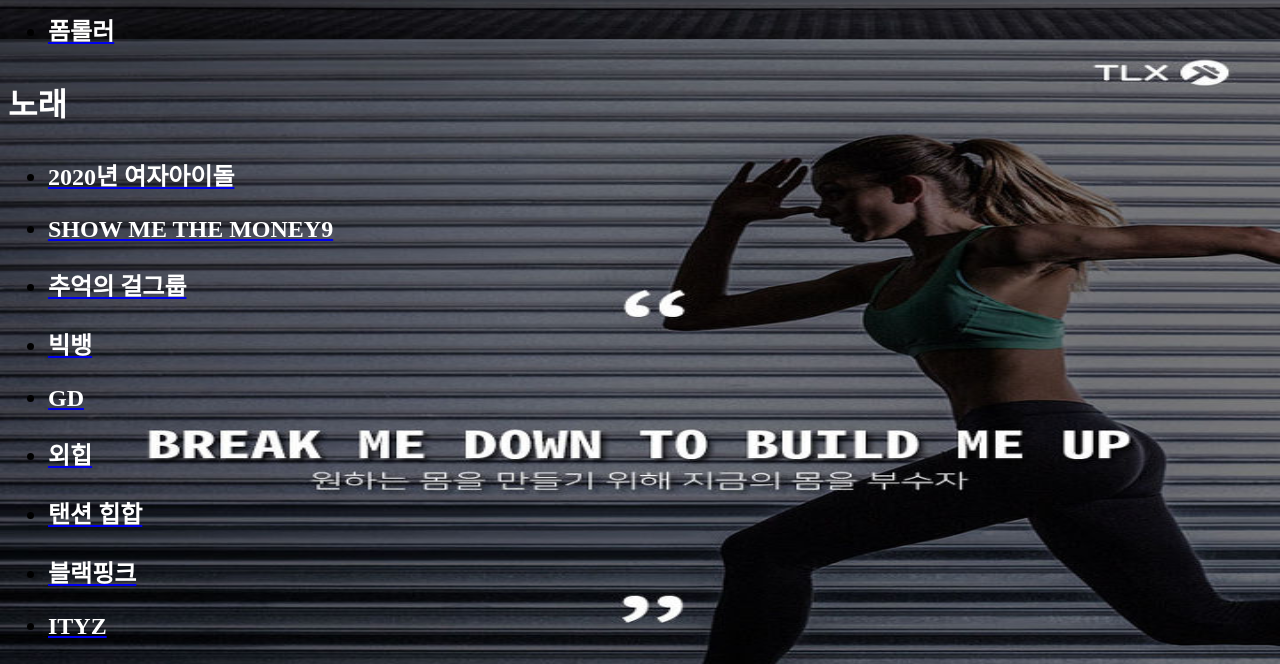
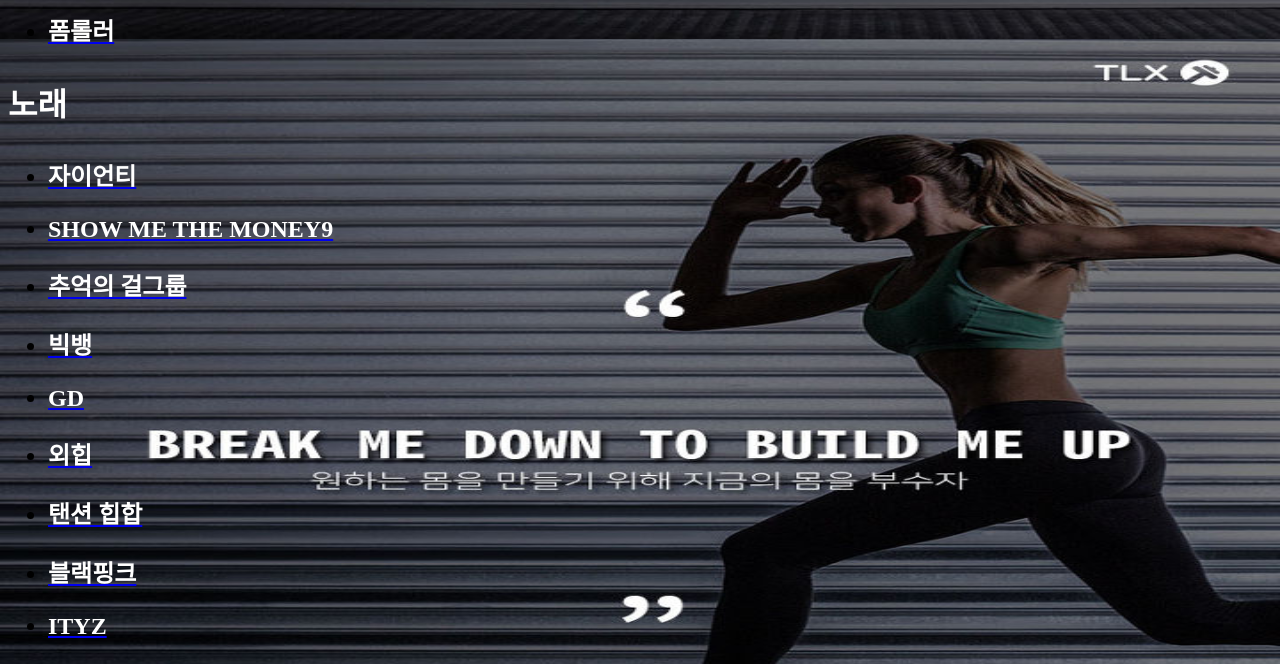
Before and after one commit to lilpanda11/Fu-ball, a plain HTML site: page index.html in a window 1280 px wide. Shown: the part 761-1425 px from the top of the page. Drawn offline with Linux system fonts and the light colour scheme.

Commit message:
Update index.html

```diff
--- a/index.html
+++ b/index.html
@@ -34,7 +34,7 @@ body {
   </ul>
     <h1><p style="color:rgb(255, 255, 255);">노래</p></h1>
   <ul>
-    <h2><li><a href="https://www.youtube.com/watch?v=iELvPERPPlc"><p style="color:rgb(255, 255, 255);">2020년 여자아이돌</p></a></li>
+    <h2><li><a href="https://www.youtube.com/watch?v=I8x4rmRQGFk"><p style="color:rgb(255, 255, 255);">자이언티</p></a></li>
         <li><a href="https://www.youtube.com/watch?v=CyTeaQiYb3A"><p style="color:rgb(255, 255, 255);">SHOW ME THE MONEY9</p></a></li>
         <li><a href="https://www.youtube.com/watch?v=oUUhO5rO01k"><p style="color:rgb(255, 255, 255);"><p style="color:rgb(255, 255, 255);">추억의 걸그룹</p></a></li>
         <li><a href="https://www.youtube.com/watch?v=dkf9DyY3JyY"><p style="color:rgb(255, 255, 255);">빅뱅</p></a></li>
```
